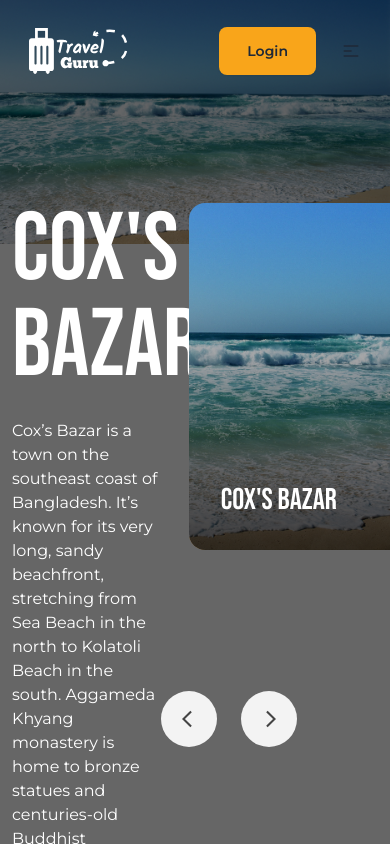
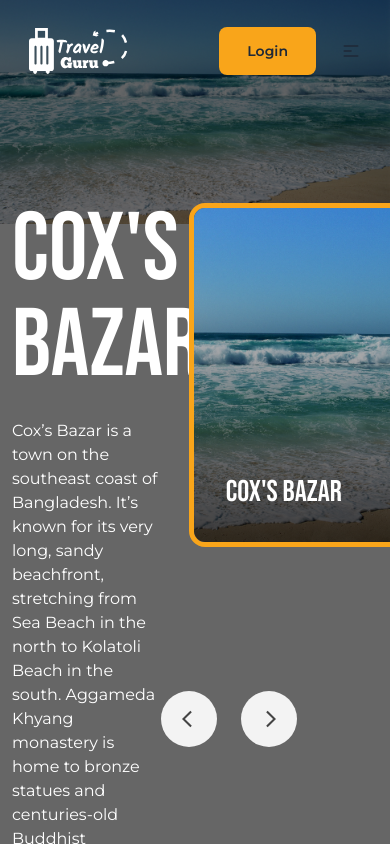
Before and after one commit to SazidulAlam47/travel-guru, a React (Vite) app: page / in a window 390 px wide. Built offline with nearby package versions, Linux system fonts and the light colour scheme.

Commit message:
before responsive

```diff
--- a/package.json
+++ b/package.json
@@ -10,7 +10,6 @@
     "preview": "vite preview"
   },
   "dependencies": {
-    "@tanstack/react-query": "^5.34.2",
     "axios": "^1.6.8",
     "localforage": "^1.10.0",
     "match-sorter": "^6.3.4",
--- a/src/Routes/Routes.jsx
+++ b/src/Routes/Routes.jsx
@@ -10,6 +10,7 @@ const router = createBrowserRouter([
             {
                 path: "/",
                 element: <Home />,
+                loader: () => fetch("/data/travel.json"),
             },
         ],
     },
--- a/src/pages/Home/Home.jsx
+++ b/src/pages/Home/Home.jsx
@@ -1,14 +1,11 @@
-import { Link } from "react-router-dom";
+import { Link, useLoaderData } from "react-router-dom";
 import { IoIosArrowRoundForward } from "react-icons/io";
 import Slider from "react-slick";
 import PropTypes from "prop-types";
-import { useQuery } from "@tanstack/react-query";
-import axios from "axios";
 import { useState } from "react";
 import { MdArrowBackIosNew, MdArrowForwardIos } from "react-icons/md";
 
-const SampleNextArrow = (props) => {
-    const { onClick } = props;
+const SampleNextArrow = ({ onClick }) => {
     return (
         <button
             className="flex justify-center items-center bg-[#f3f3f3] text-[#444] hover:bg-primary transition-all h-14 w-14 rounded-full hover:text-white z-20 absolute -bottom-20 left-16"
@@ -19,8 +16,7 @@ const SampleNextArrow = (props) => {
     );
 };
 
-const SamplePrevArrow = (props) => {
-    const { onClick } = props;
+const SamplePrevArrow = ({ onClick }) => {
     return (
         <button
             className="flex justify-center items-center bg-[#f3f3f3] text-[#444] hover:bg-primary transition-all h-14 w-14 rounded-full hover:text-white z-20 absolute -bottom-20 -left-4"
@@ -33,14 +29,7 @@ const SamplePrevArrow = (props) => {
 
 const Home = () => {
     const [activeSlide, setActiveSlide] = useState(0);
-
-    const { data, isPending } = useQuery({
-        queryKey: ["travel"],
-        queryFn: async () => {
-            const res = await axios.get("/data/travel.json");
-            return res.data;
-        },
-    });
+    const places = useLoaderData();
 
     const settings = {
         dots: false,
@@ -51,6 +40,7 @@ const Home = () => {
         initialSlide: 0,
         nextArrow: <SampleNextArrow />,
         prevArrow: <SamplePrevArrow />,
+
         afterChange: (current) => setActiveSlide(current),
         responsive: [
             {
@@ -63,16 +53,12 @@ const Home = () => {
         ],
     };
 
-    if (isPending) {
-        return <div>Loading</div>;
-    }
-
     return (
         <div className="h-[88vh] overflow-hidden">
             <div className="h-[100vh] absolute top-0 left-0 right-0 bg-black -z-10 opacity-60"></div>
             <div className="absolute top-0 right-0 left-0 -z-20 h-[100vh] overflow-hidden">
                 <img
-                    src={data[activeSlide].thumbnail_img}
+                    src={places[activeSlide].thumbnail_img}
                     alt="place"
                     className="w-full"
                 />
@@ -81,9 +67,9 @@ const Home = () => {
                 <div className="flex pt-[12vh]">
                     <div className="w-[45%] space-y-6 pr-4">
                         <h2 className="font-bebasNeue text-8xl">
-                            {data[activeSlide].name}
+                            {places[activeSlide].name}
                         </h2>
-                        <p>{data[activeSlide].description}</p>
+                        <p>{places[activeSlide].description}</p>
                         <Link
                             to="/login"
                             className="btn bg-primary px-7 border-0 hover:bg-[#ffb53d]"
@@ -95,14 +81,25 @@ const Home = () => {
                         <div className="w-[145%]">
                             <div className="slider-container">
                                 <Slider {...settings}>
-                                    {data?.map((place) => (
+                                    {places?.map((place, idx) => (
                                         <div
                                             key={place._id}
                                             className="h-[55vh] px-3"
                                         >
-                                            <div className="relative">
-                                                <div className="bg-gradient-to-t from-[#000000c5] to-transparent rounded-2xl overflow-hidden absolute right-0 left-0 top-0 bottom-0"></div>
-                                                <div className="h-full rounded-2xl overflow-hidden">
+                                            <div
+                                                className="relative rounded-2xl overflow-hidden"
+                                                style={
+                                                    idx === activeSlide
+                                                        ? {
+                                                              border: "5px solid #F9A51A",
+                                                          }
+                                                        : {
+                                                              border: "none",
+                                                          }
+                                                }
+                                            >
+                                                <div className="bg-gradient-to-t from-[#000000c5] to-transparent absolute right-0 left-0 top-0 bottom-0"></div>
+                                                <div className="h-full">
                                                     <img
                                                         src={place.portrait_img}
                                                         alt="place"
```
Also changed, not shown: public/images/thumbnail/cox-bazar.jpg, 1 other file (tests, documents, lock files or other folders).
